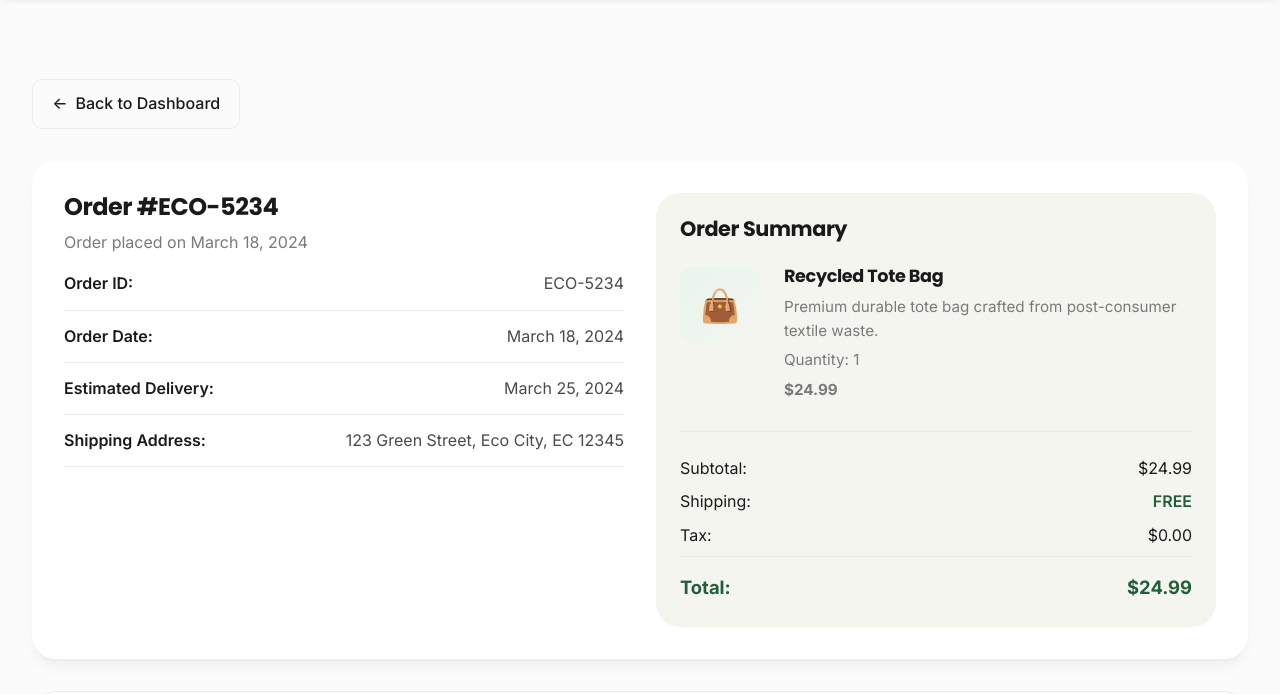
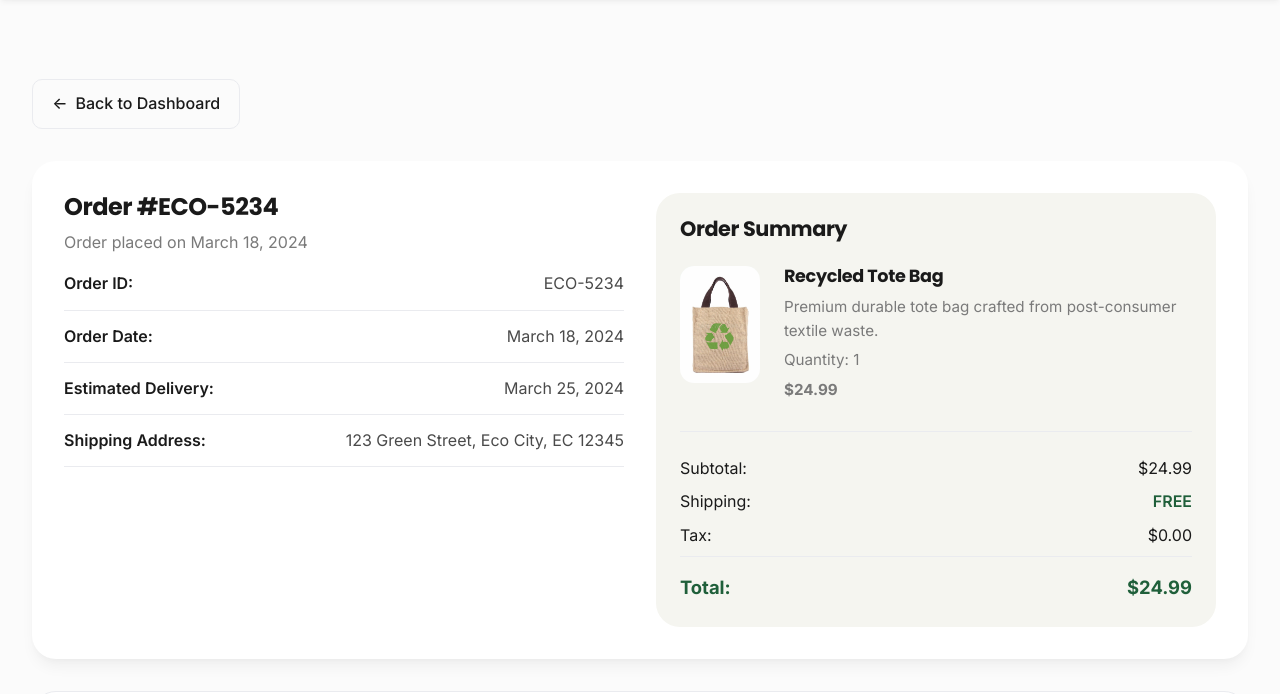
Before and after one commit to FelixFanady/EcoCycle, a website: page views/order-detail.html in a window 1280 px wide. Shown: the part 82-776 px from the top of the page. Drawn offline with Linux system fonts and the light colour scheme; no server answers.

Commit message:
Update order-detail.html

```diff
--- a/views/order-detail.html
+++ b/views/order-detail.html
@@ -52,7 +52,18 @@
         <div class="order-product-summary">
           <h3 style="margin-top: 0; margin-bottom: 1.5rem">Order Summary</h3>
           <div class="order-product-item">
-            <div class="order-product-image">👜</div>
+            <div class="order-product-image">
+              <img
+                src="/picture/product_detail/prod_detail_1.jpg"
+                alt="Recycled Tote Bag"
+                style="
+                  width: 100%;
+                  height: 100%;
+                  object-fit: cover;
+                  border-radius: inherit;
+                "
+              />
+            </div>
             <div class="order-product-details">
               <h4>Recycled Tote Bag</h4>
               <p>
```
